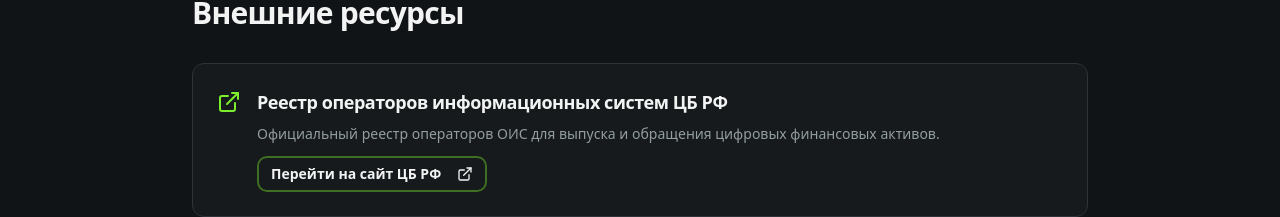
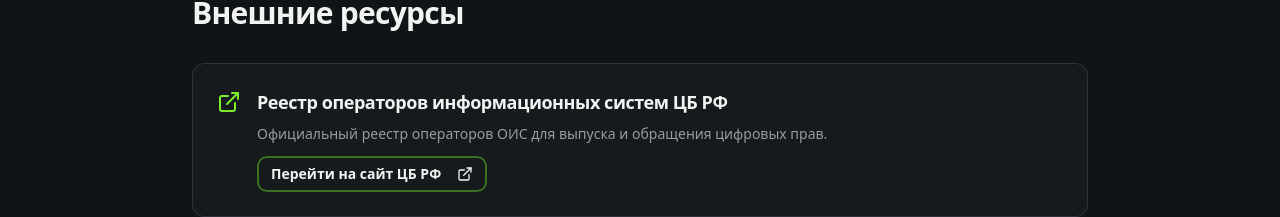
Before and after one commit to nicr737-sys/gas-gpu-power, a React (Vite) app: page /docs in a window 1280 px wide. Shown: the part 1237-1454 px from the top of the page. Built offline with nearby package versions, Linux system fonts and the light colour scheme.

Commit message:
Preceding changes

```diff
--- a/src/pages/Documents.tsx
+++ b/src/pages/Documents.tsx
@@ -123,7 +123,7 @@ const Documents = () => {
                   <div className="flex-1">
                     <h3 className="text-lg font-bold mb-2">Реестр операторов информационных систем ЦБ РФ</h3>
                     <p className="text-sm text-muted-foreground mb-3">
-                      Официальный реестр операторов ОИС для выпуска и обращения цифровых финансовых активов.
+                      Официальный реестр операторов ОИС для выпуска и обращения цифровых прав.
                     </p>
                     <Button variant="hero" size="sm" asChild>
                       <a href="https://cbr.ru/fintech/dfa/" target="_blank" rel="noopener noreferrer">
```
